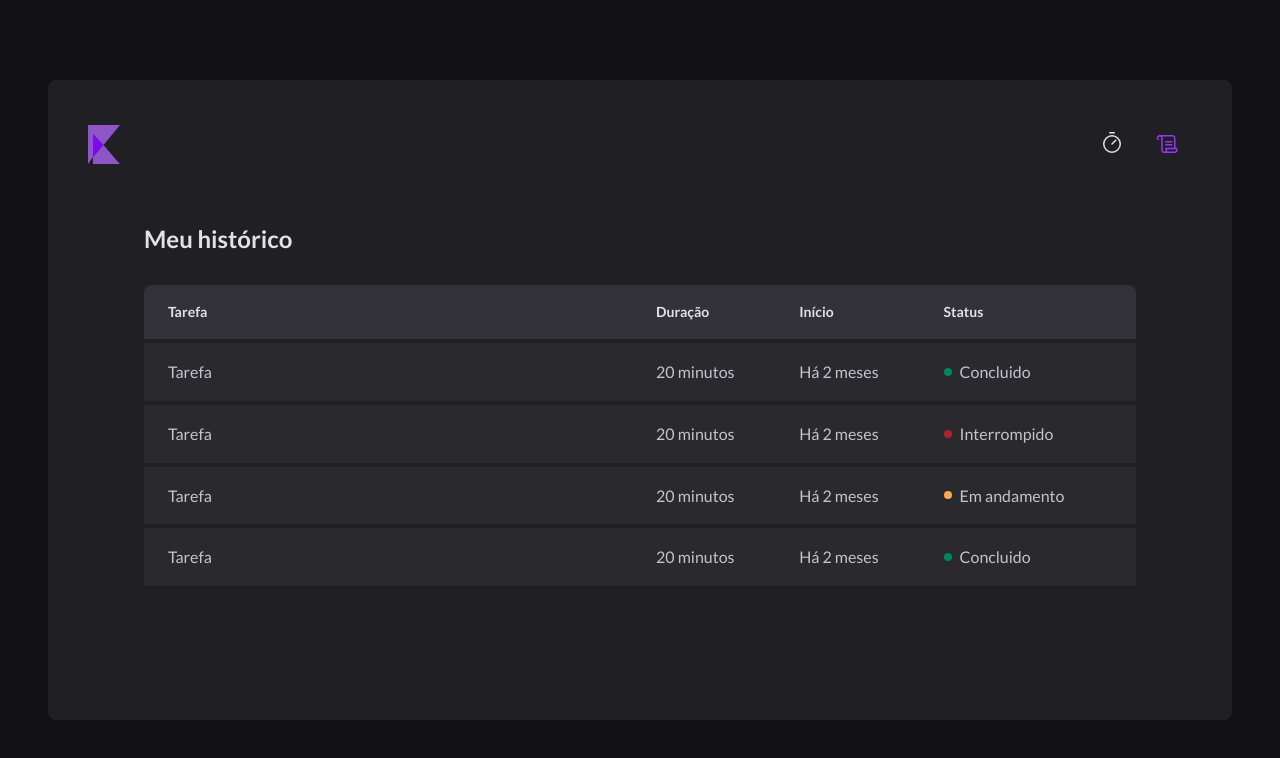
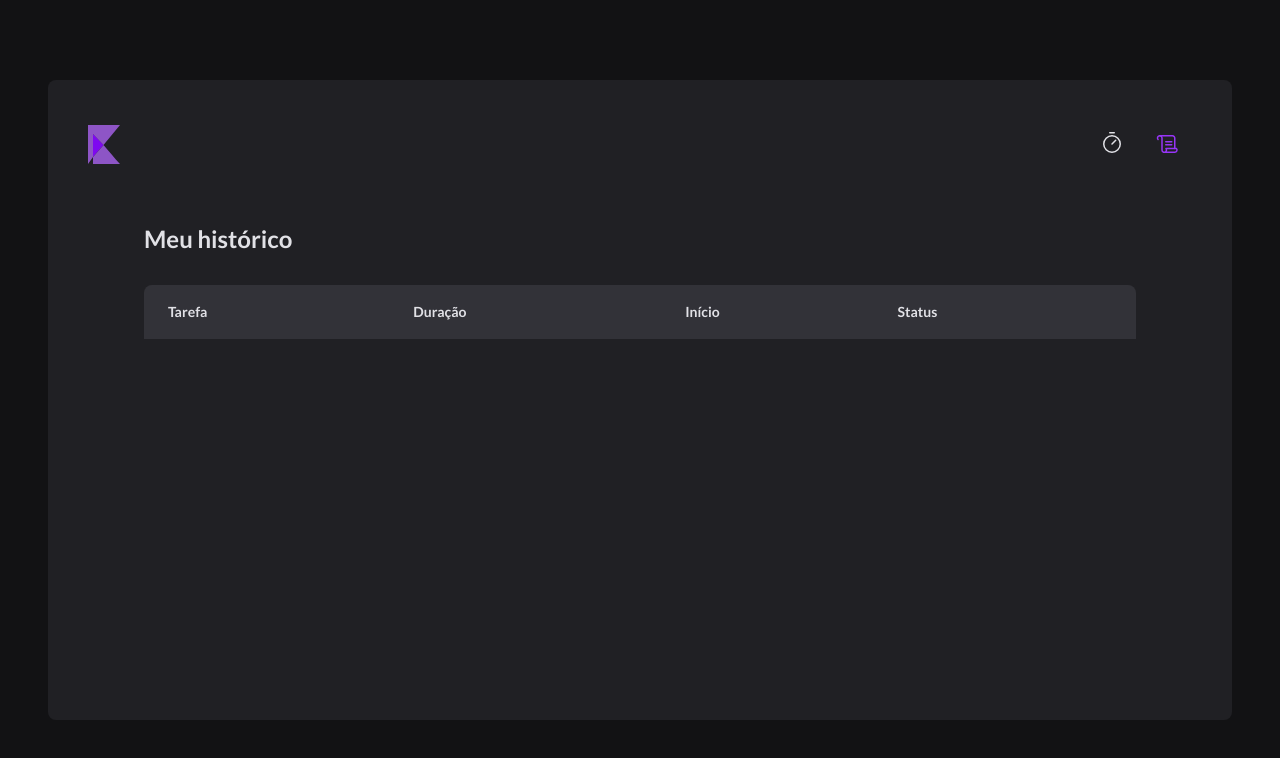
Before and after one commit to raphaelprsilva/madruga-timer, a React (Vite) app: page /history in a window 1280 px wide. Shown: the top 758 px of the page. Built offline with nearby package versions, Linux system fonts and the light colour scheme.

Commit message:
refactor: set new context

```diff
--- /dev/null
+++ b/src/contexts/CyclesContext.tsx
@@ -0,0 +1,99 @@
+import { ReactNode, createContext, useState } from 'react';
+
+interface ICreateCycleData {
+  task: string;
+  minutesAmount: number;
+}
+
+interface ICyclesContextType {
+  cycles: ICycle[];
+  activeCycle: ICycle | undefined;
+  activeCycleId: string | null;
+  amountSecondsPassed: number;
+  setCurrentCycleAsFinished: () => void;
+  setSecondsPassed: (seconds: number) => void;
+  createNewCycle: (data: ICreateCycleData) => void;
+  interruptCurrentCycle: () => void;
+}
+
+interface ICycle {
+  id: string;
+  task: string;
+  minutesAmount: number;
+  startDate: Date;
+  interruptedDate?: Date;
+  finishedDate?: Date;
+}
+
+export const CyclesContext = createContext({} as ICyclesContextType);
+
+interface ICyclesContextProps {
+  children: ReactNode;
+}
+
+export function CyclesContextProvider({ children }: ICyclesContextProps) {
+  const [cycles, setCycles] = useState<ICycle[]>([]);
+  const [activeCycleId, setActiveCycleId] = useState<string | null>(null);
+  const [amountSecondsPassed, setAmountSecondsPassed] = useState(0);
+
+  const activeCycle = cycles.find((cycle) => cycle.id === activeCycleId);
+
+  function setSecondsPassed(seconds: number) {
+    setAmountSecondsPassed(seconds);
+  }
+
+  function setCurrentCycleAsFinished() {
+    setCycles((state) =>
+      state.map((cycle) => {
+        if (cycle.id === activeCycleId) {
+          return { ...cycle, finishedDate: new Date() };
+        } else {
+          return cycle;
+        }
+      }),
+    );
+  }
+
+  function createNewCycle(data: ICreateCycleData) {
+    const newCycle: ICycle = {
+      id: String(new Date().getTime()),
+      task: data.task,
+      minutesAmount: data.minutesAmount,
+      startDate: new Date(),
+    };
+
+    setCycles((state) => [...state, newCycle]);
+    setActiveCycleId(newCycle.id);
+    setAmountSecondsPassed(0);
+  }
+
+  function interruptCurrentCycle() {
+    setCycles(
+      cycles.map((cycle) => {
+        if (cycle.id === activeCycleId) {
+          return { ...cycle, interruptedDate: new Date() };
+        } else {
+          return cycle;
+        }
+      }),
+    );
+    setActiveCycleId(null);
+  }
+
+  return (
+    <CyclesContext.Provider
+      value={{
+        cycles,
+        activeCycle,
+        activeCycleId,
+        amountSecondsPassed,
+        setCurrentCycleAsFinished,
+        setSecondsPassed,
+        createNewCycle,
+        interruptCurrentCycle,
+      }}
+    >
+      {children}
+    </CyclesContext.Provider>
+  );
+}
--- a/src/pages/History/index.tsx
+++ b/src/pages/History/index.tsx
@@ -1,6 +1,9 @@
+import { CyclesContext } from '../../contexts/CyclesContext';
 import { HistoryContainer, HistoryList, Status } from './styles';
+import { useContext } from 'react';
 
 export function History() {
+  const { cycles } = useContext(CyclesContext);
   return (
     <HistoryContainer>
       <h1>Meu histórico</h1>
@@ -16,38 +19,28 @@
             </tr>
           </thead>
           <tbody>
-            <tr>
-              <td>Tarefa</td>
-              <td>20 minutos</td>
-              <td>Há 2 meses</td>
-              <td>
-                <Status statusColor="green">Concluido</Status>
-              </td>
-            </tr>
-            <tr>
-              <td>Tarefa</td>
-              <td>20 minutos</td>
-              <td>Há 2 meses</td>
-              <td>
-                <Status statusColor="red">Interrompido</Status>
-              </td>
-            </tr>
-            <tr>
-              <td>Tarefa</td>
-              <td>20 minutos</td>
-              <td>Há 2 meses</td>
-              <td>
-                <Status statusColor="yellow">Em andamento</Status>
-              </td>
-            </tr>
-            <tr>
-              <td>Tarefa</td>
-              <td>20 minutos</td>
-              <td>Há 2 meses</td>
-              <td>
-                <Status statusColor="green">Concluido</Status>
-              </td>
-            </tr>
+            {cycles.map((cycle) => {
+              return (
+                <tr key={cycle.id}>
+                  <td>{cycle.task}</td>
+                  <td>{cycle.minutesAmount} minutos</td>
+                  <td>{cycle.startDate.toISOString()}</td>
+                  <td>
+                    {cycle.finishedDate && (
+                      <Status statusColor="green">Concluido</Status>
+                    )}
+
+                    {cycle.interruptedDate && (
+                      <Status statusColor="red">Interrompido</Status>
+                    )}
+
+                    {!cycle.finishedDate && !cycle.interruptedDate && (
+                      <Status statusColor="yellow">Em Andamento</Status>
+                    )}
+                  </td>
+                </tr>
+              );
+            })}
           </tbody>
         </table>
       </HistoryList>
--- a/src/pages/Home/components/Countdown/index.tsx
+++ b/src/pages/Home/components/Countdown/index.tsx
@@ -2,7 +2,7 @@
 import { differenceInSeconds } from 'date-fns';
 
 import { CountdownContainer, Separator } from './styles';
-import { CyclesContext } from '../..';
+import { CyclesContext } from '../../../../contexts/CyclesContext';
 
 export function Countdown() {
   const {
--- a/src/pages/Home/components/NewCycleForm/index.tsx
+++ b/src/pages/Home/components/NewCycleForm/index.tsx
@@ -2,7 +2,7 @@
 import { useFormContext } from 'react-hook-form';
 
 import { FormContainer, MinutesAmountInput, TaskInput } from './styles';
-import { CyclesContext } from '../..';
+import { CyclesContext } from '../../../../contexts/CyclesContext';
 
 export function NewCycleForm() {
   const { activeCycle } = useContext(CyclesContext);
--- a/src/pages/Home/index.tsx
+++ b/src/pages/Home/index.tsx
@@ -1,4 +1,4 @@
-import { createContext, useState } from 'react';
+import { useContext } from 'react';
 import { HandPalm, Play } from 'phosphor-react';
 import * as zod from 'zod';
 import { FormProvider, useForm } from 'react-hook-form';
@@ -12,25 +12,7 @@
 
 import { NewCycleForm } from './components/NewCycleForm';
 import { Countdown } from './components/Countdown';
-
-interface ICycle {
-  id: string;
-  task: string;
-  minutesAmount: number;
-  startDate: Date;
-  interruptedDate?: Date;
-  finishedDate?: Date;
-}
-
-interface ICyclesContextType {
-  activeCycle: ICycle | undefined;
-  activeCycleId: string | null;
-  amountSecondsPassed: number;
-  setCurrentCycleAsFinished: () => void;
-  setSecondsPassed: (seconds: number) => void;
-}
-
-export const CyclesContext = createContext({} as ICyclesContextType);
+import { CyclesContext } from '../../contexts/CyclesContext';
 
 const newCycleFormValidationSchema = zod.object({
   task: zod.string().min(1, 'Informa a tarefa'),
@@ -40,54 +22,8 @@
 type INewCycleFormData = zod.infer<typeof newCycleFormValidationSchema>;
 
 export function Home() {
-  const [cycles, setCycles] = useState<ICycle[]>([]);
-  const [activeCycleId, setActiveCycleId] = useState<string | null>(null);
-  const [amountSecondsPassed, setAmountSecondsPassed] = useState(0);
-
-  const activeCycle = cycles.find((cycle) => cycle.id === activeCycleId);
-
-  function setSecondsPassed(seconds: number) {
-    setAmountSecondsPassed(seconds);
-  }
-
-  function setCurrentCycleAsFinished() {
-    setCycles((state) =>
-      state.map((cycle) => {
-        if (cycle.id === activeCycleId) {
-          return { ...cycle, finishedDate: new Date() };
-        } else {
-          return cycle;
-        }
-      }),
-    );
-  }
-
-  function handleCreateNewCycle(data: INewCycleFormData) {
-    const newCycle: ICycle = {
-      id: String(new Date().getTime()),
-      task: data.task,
-      minutesAmount: data.minutesAmount,
-      startDate: new Date(),
-    };
-
-    setCycles((state) => [...state, newCycle]);
-    setActiveCycleId(newCycle.id);
-    setAmountSecondsPassed(0);
-    reset();
-  }
-
-  function handleInterruptedCycle() {
-    setCycles(
-      cycles.map((cycle) => {
-        if (cycle.id === activeCycleId) {
-          return { ...cycle, interruptedDate: new Date() };
-        } else {
-          return cycle;
-        }
-      }),
-    );
-    setActiveCycleId(null);
-  }
+  const { activeCycle, createNewCycle, interruptCurrentCycle } =
+    useContext(CyclesContext);
 
   const newCycleForm = useForm<INewCycleFormData>({
     resolver: zodResolver(newCycleFormValidationSchema),
@@ -98,29 +34,24 @@
   });
   const { handleSubmit, watch, reset } = newCycleForm;
 
+  function handleCreateNewCycle(data: INewCycleFormData) {
+    createNewCycle(data);
+    reset();
+  }
+
   const task = watch('task');
   const isSubmitDisabled = !task;
 
   return (
     <HomeContainer>
       <form onSubmit={handleSubmit(handleCreateNewCycle)} action="">
-        <CyclesContext.Provider
-          value={{
-            activeCycle,
-            activeCycleId,
-            amountSecondsPassed,
-            setCurrentCycleAsFinished,
-            setSecondsPassed,
-          }}
-        >
-          <FormProvider {...newCycleForm}>
-            <NewCycleForm />
-          </FormProvider>
-          <Countdown />
-        </CyclesContext.Provider>
+        <FormProvider {...newCycleForm}>
+          <NewCycleForm />
+        </FormProvider>
+        <Countdown />
 
         {activeCycle ? (
-          <StopCountdownButton onClick={handleInterruptedCycle} type="button">
+          <StopCountdownButton onClick={interruptCurrentCycle} type="button">
             <HandPalm size={24} />
             Interromper
           </StopCountdownButton>
```
Also changed, not shown: src/App.tsx (+5 -2 lines).
